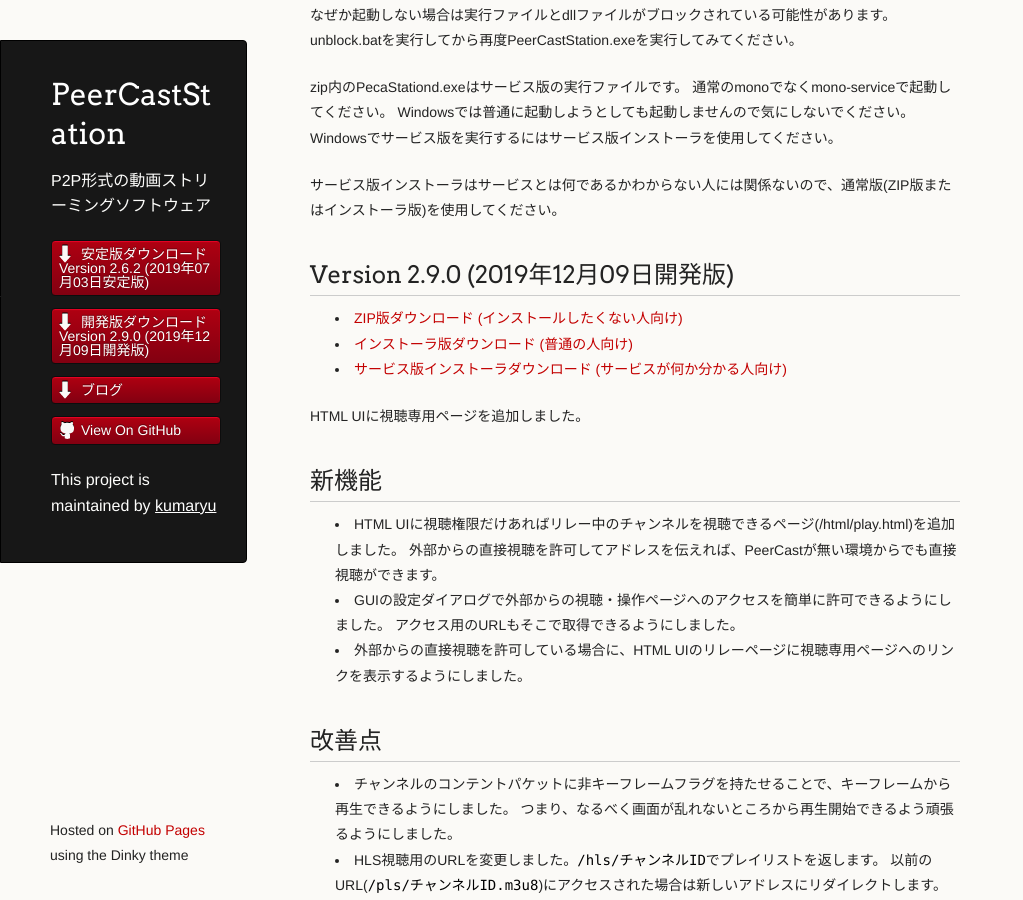
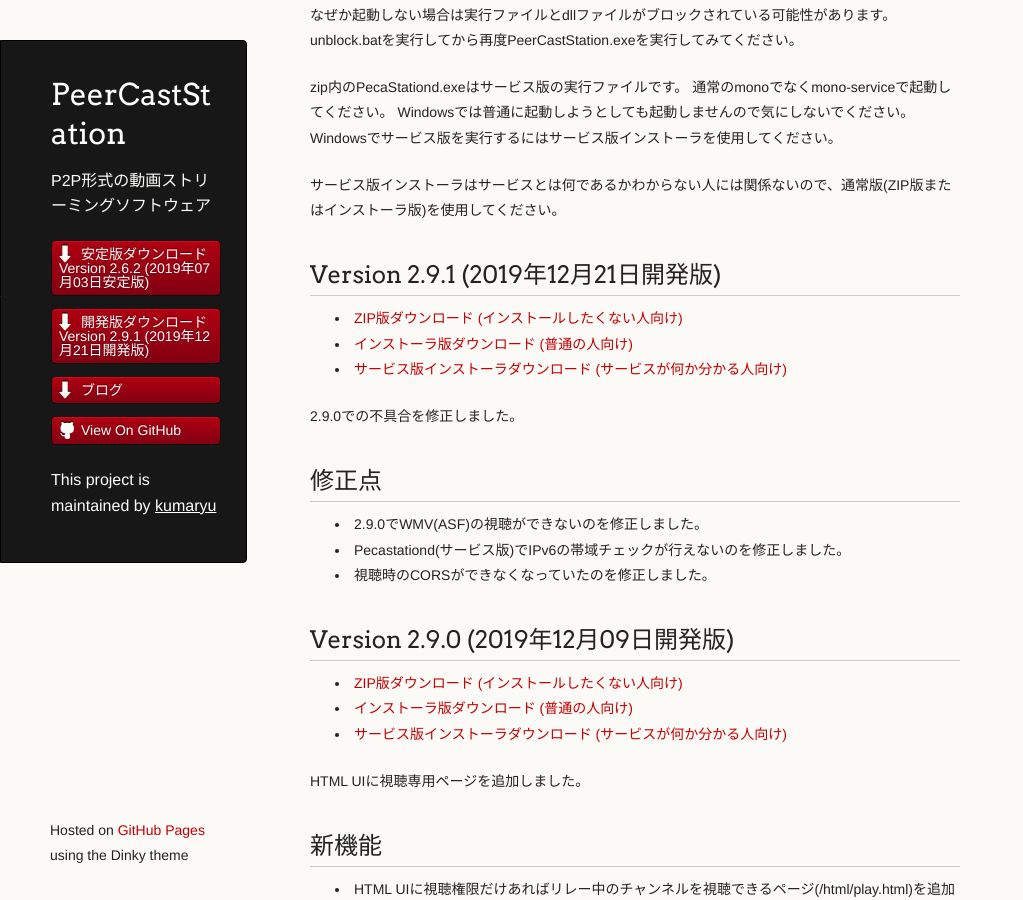
Before and after one commit to kumaryu/peercaststation, a Jekyll site: the page built from download-dev.mkd, in a window 1280 px wide and 900 px high, scrolled down 482 px. Shown: the whole window, without its empty margins (0-1023 px from the left). Built offline with Jekyll 4.4.1, drawn with Linux system fonts in a browser that asks for light colours.

Commit message:
bumped version up to 2.9.1

```diff
--- a/_data/releasenotes.yml
+++ b/_data/releasenotes.yml
@@ -1,4 +1,28 @@
 ---
+- name: Version 2.9.1 (2019年12月21日開発版)
+  version: 2.9.1
+  channel: dev
+  notes: |
+    2.9.0での不具合を修正しました。
+
+    ## 修正点
+    * 2.9.0でWMV(ASF)の視聴ができないのを修正しました。
+    * Pecastationd(サービス版)でIPv6の帯域チェックが行えないのを修正しました。
+    * 視聴時のCORSができなくなっていたのを修正しました。
+
+  date: 2019-12-21T23:00:00+09:00
+  url: http://www.pecastation.org/files/PeerCastStation-2.9.1.zip
+  enclosures:
+  - type: archive
+    url: http://www.pecastation.org/files/PeerCastStation-2.9.1.zip
+    length: 2490159
+  - type: installer
+    url: http://www.pecastation.org/files/PeerCastStation-2.9.1.exe
+    length: 2619063
+  - type: serviceinstaller
+    url: http://www.pecastation.org/files/PecaStationd-2.9.1.msi
+    length: 2291138
+
 - name: Version 2.9.0 (2019年12月09日開発版)
   version: 2.9.0
   channel: dev
```
